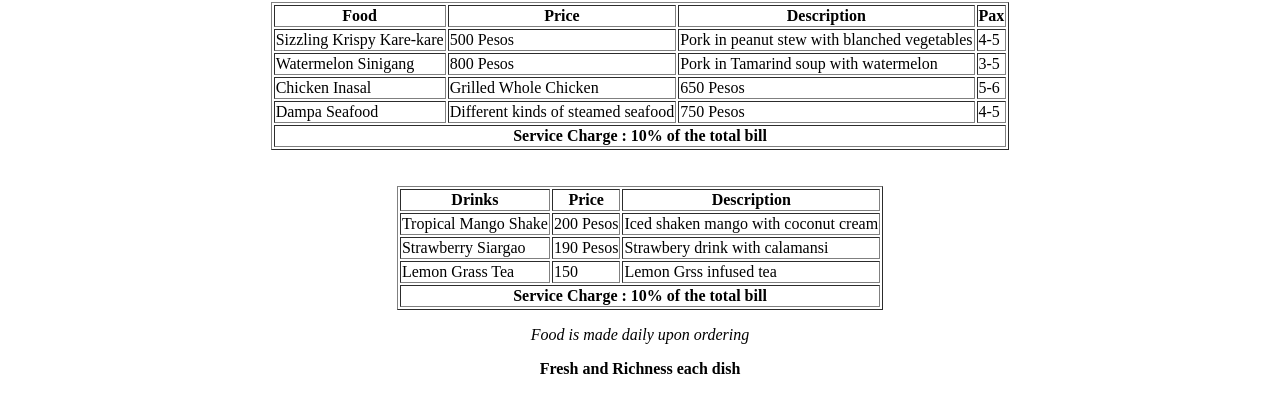
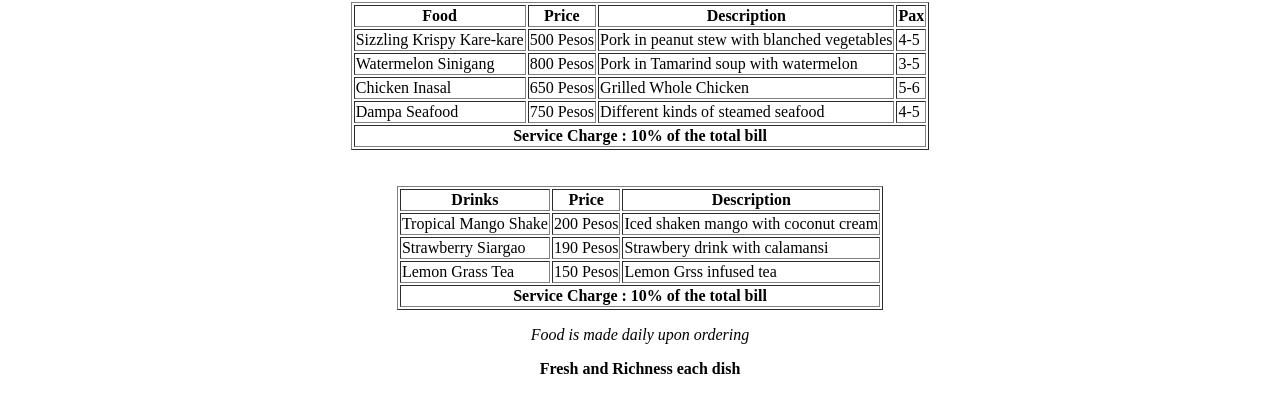
Before and after one commit to Clarira03/MANLUTAC-SD2, a plain HTML site: page Session4/activity.html in a window 1280 px wide. Shown: the part 282-694 px from the top of the page. Drawn offline with Linux system fonts and the light colour scheme.

Commit message:
Edited activity

```diff
--- a/Session4/activity.html
+++ b/Session4/activity.html
@@ -37,14 +37,14 @@
            <td>3-5</td>
         <tr>
             <td>Chicken Inasal</td>
+            <td>650 Pesos</td>
             <td>Grilled Whole Chicken</td>
-            <td>650 Pesos</td>
             <td>5-6</td>
         </tr>
         <tr>
             <td>Dampa Seafood</td>
+             <td>750 Pesos</td>
             <td> Different kinds of  steamed seafood</td>
-            <td>750 Pesos</td>
             <td>4-5</td>
         </tr>
     <tfoot>
@@ -78,7 +78,7 @@
         <td>Strawbery drink with calamansi</td>
         <tr>
             <td>Lemon Grass Tea</td>
-            <td>150</td>
+            <td>150 Pesos</td>
             <td>Lemon Grss infused tea</td>
         </tr>
 
```
